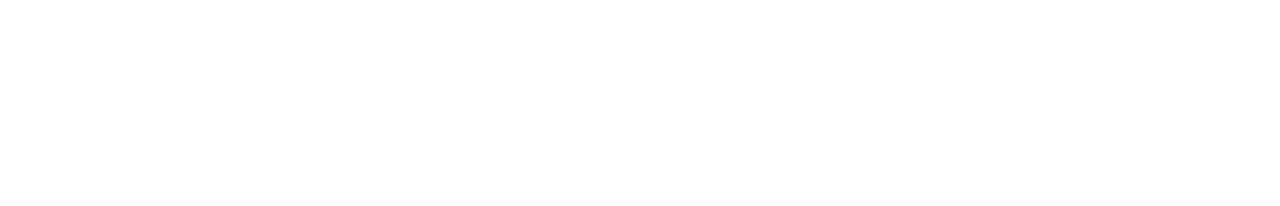
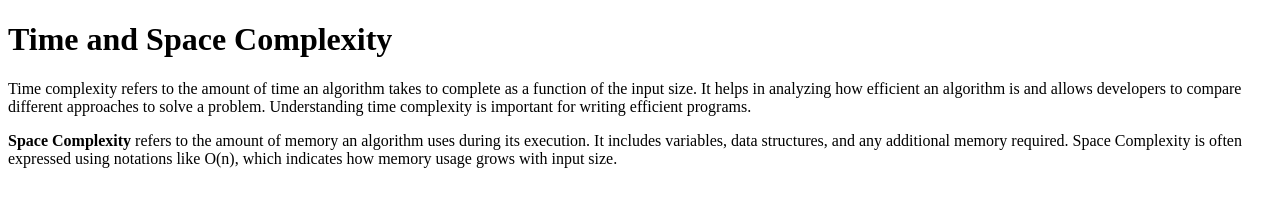
Before and after one commit to acciojob/time-and-space-complexity-Rishitgoyal06, a website: page main.html in a window 1280 px wide. Drawn offline with Linux system fonts and the light colour scheme.

Commit message:
created a submission

```diff
--- a/main.html
+++ b/main.html
@@ -1,16 +1,19 @@
 <!DOCTYPE html>
+<html>
+<head>
+    <title>Time and Space Complexity</title>
+</head>
+<body>
 
-<html>
+    <h1>Time and Space Complexity</h1>
 
-<head>
-	<link rel="stylesheet" href="styles.css">
-</head>
+    <p>
+        Time complexity refers to the amount of time an algorithm takes to complete as a function of the input size. It helps in analyzing how efficient an algorithm is and allows developers to compare different approaches to solve a problem. Understanding time complexity is important for writing efficient programs.
+    </p>
 
-<body>
-	<!-- the entire body must be written by student -->
-    <script type="text/javascript" src="./script.js">
-</script>
+    <p>
+        <b>Space Complexity</b> refers to the amount of memory an algorithm uses during its execution. It includes variables, data structures, and any additional memory required. Space Complexity is often expressed using notations like O(n), which indicates how memory usage grows with input size.
+    </p>
 
 </body>
-
 </html>
```
